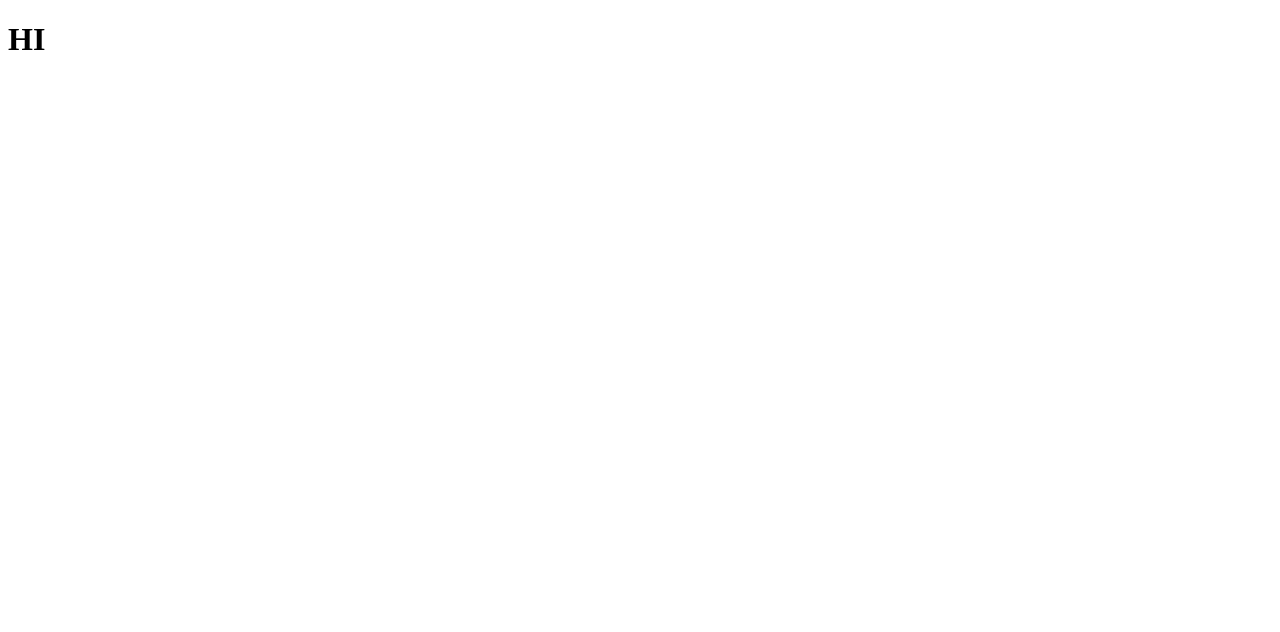
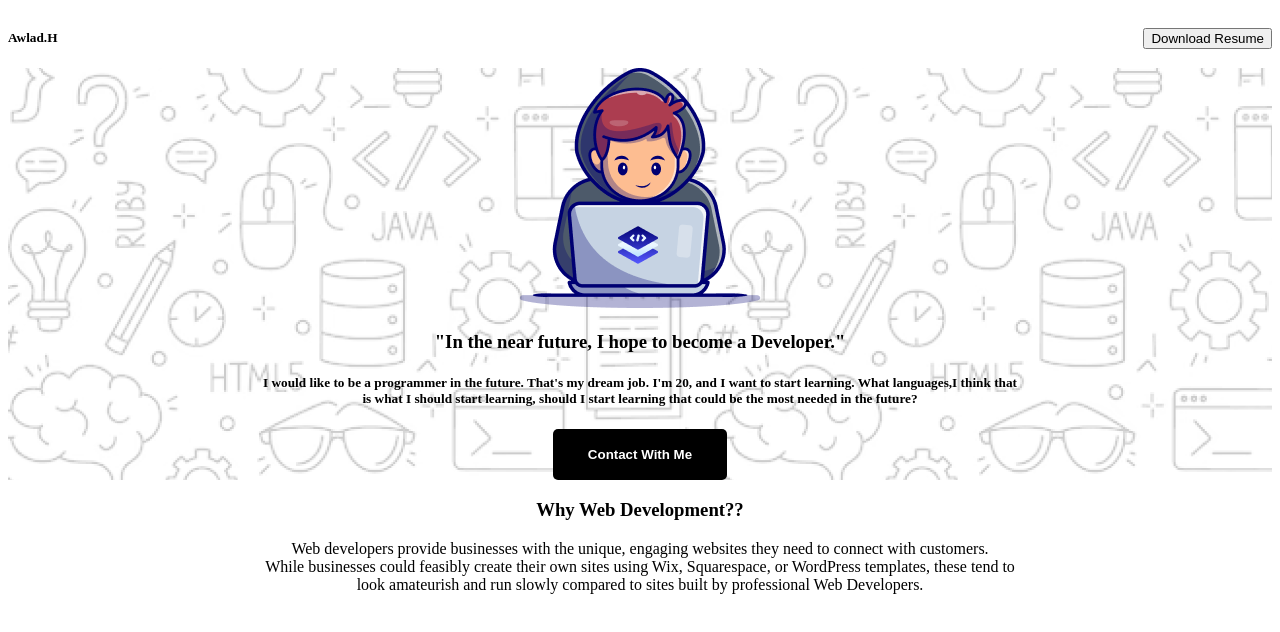
Before and after one commit to nazidan010/Assignment-01, a plain HTML site: page index.html in a window 1280 px wide. Drawn offline with Linux system fonts and the light colour scheme.

Commit message:
first commit

```diff
--- a/hero.css
+++ b/hero.css
@@ -0,0 +1,25 @@
+.navbar{
+    display: flex;
+    align-items: center;
+    justify-content: space-between;
+
+}
+.head{background-image: url("assets/Hero-bg.png");
+text-align: center;
+}
+#btn{
+    background-color: black;
+   font-weight: bold;s
+   font-size: 20px;
+   color: white;
+   border: none;
+   padding: 18px 35px;
+   border-radius: 5px;
+}
+.main{
+    text-align: center;
+
+}
+#about{
+
+}
--- a/index.html
+++ b/index.html
@@ -4,10 +4,23 @@
     <meta charset="UTF-8">
     <meta name="viewport" content="width=device-width, initial-scale=1.0">
     <title>Assignment-01</title>
+    <link rel="stylesheet" href="hero.css">
 </head>
 <body>
-    <p>
-        <h1>HI</h1>
-    </p>
+    <nav class="navbar">
+        <h5>Awlad.H</h5>
+        <button>Download Resume</button>
+    </nav>
+<div class="head">
+    <img src="assets/Group.png" alt="">
+    <h3>"In the near future, I hope to become a Developer."</h3>
+    <h5>I would like to be a programmer in the future. That's my dream job. I'm 20, and I want to start learning.  What languages,I think that <br>is what I should start learning, should I start learning that could be the most needed in the future?</h5>
+    <button id="btn">Contact With Me</button>
+
+</div>
+<section class="main">
+    <h3><b>Why Web Development??</b></h3>
+    <p>Web developers provide businesses with the unique, engaging websites they need to connect with customers. <br> While businesses could feasibly create their own sites using Wix, Squarespace, or WordPress templates, these tend to <br>look amateurish and run slowly compared to sites built by professional Web Developers.</p>
+</section>
 </body>
 </html>
```
